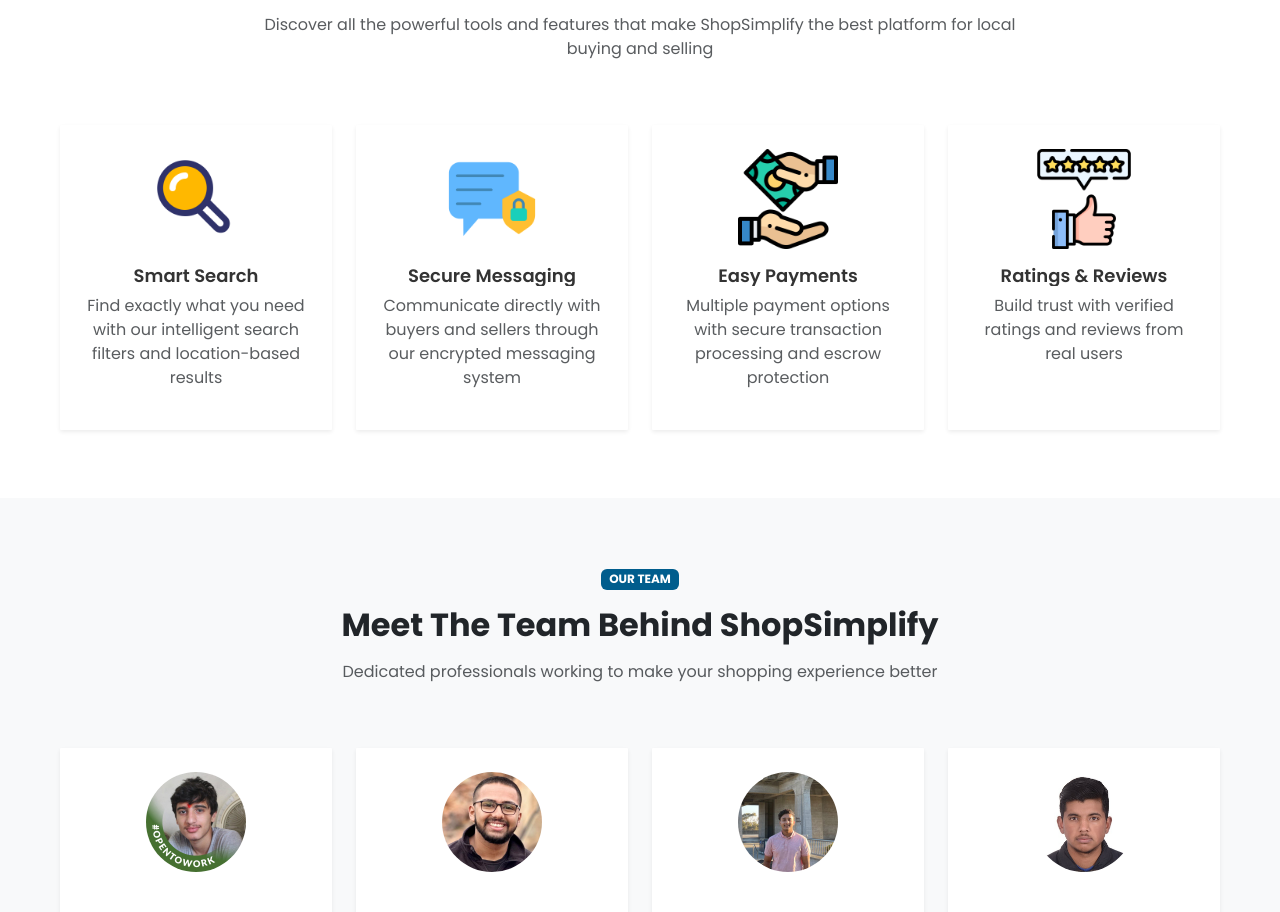
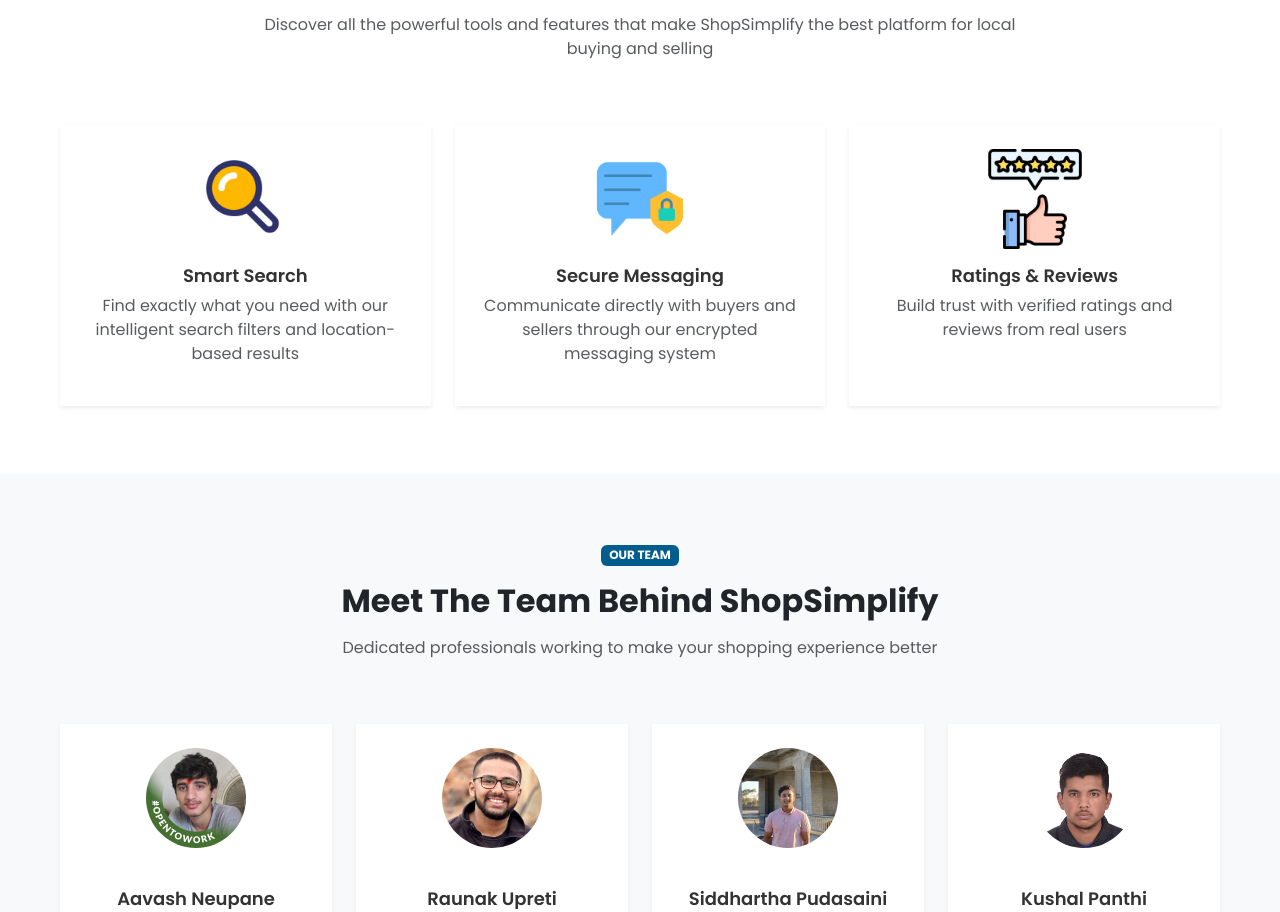
Before and after one commit to TheCodingWizard27/Capstone, a React (Create React App) app in the folder frontend/: page / in a window 1280 px wide. Shown: the part 1600-2512 px from the top of the page. Built offline with nearby package versions, Linux system fonts and the light colour scheme; no server answers.

Commit message:
UI Update made to Landing Page

```diff
--- a/frontend/src/pages/landingPage.js
+++ b/frontend/src/pages/landingPage.js
@@ -264,14 +264,6 @@ const Features = () => {
       image: '/images/secure-messaging.png',
     },
     {
-      icon: 'bi-wallet2',
-      title: 'Easy Payments',
-      description:
-        'Multiple payment options with secure transaction processing and escrow protection',
-      color: '#fd7e14',
-      image: '/images/easy-payments.png',
-    },
-    {
       icon: 'bi-star',
       title: 'Ratings & Reviews',
       description:
@@ -300,7 +292,7 @@ const Features = () => {
           {features.map((feature, index) => (
             <Col
               md={6}
-              lg={3}
+              lg={4}
               key={index}
               className="animate-on-scroll"
               style={{ transitionDelay: `${index * 100}ms` }}
```
